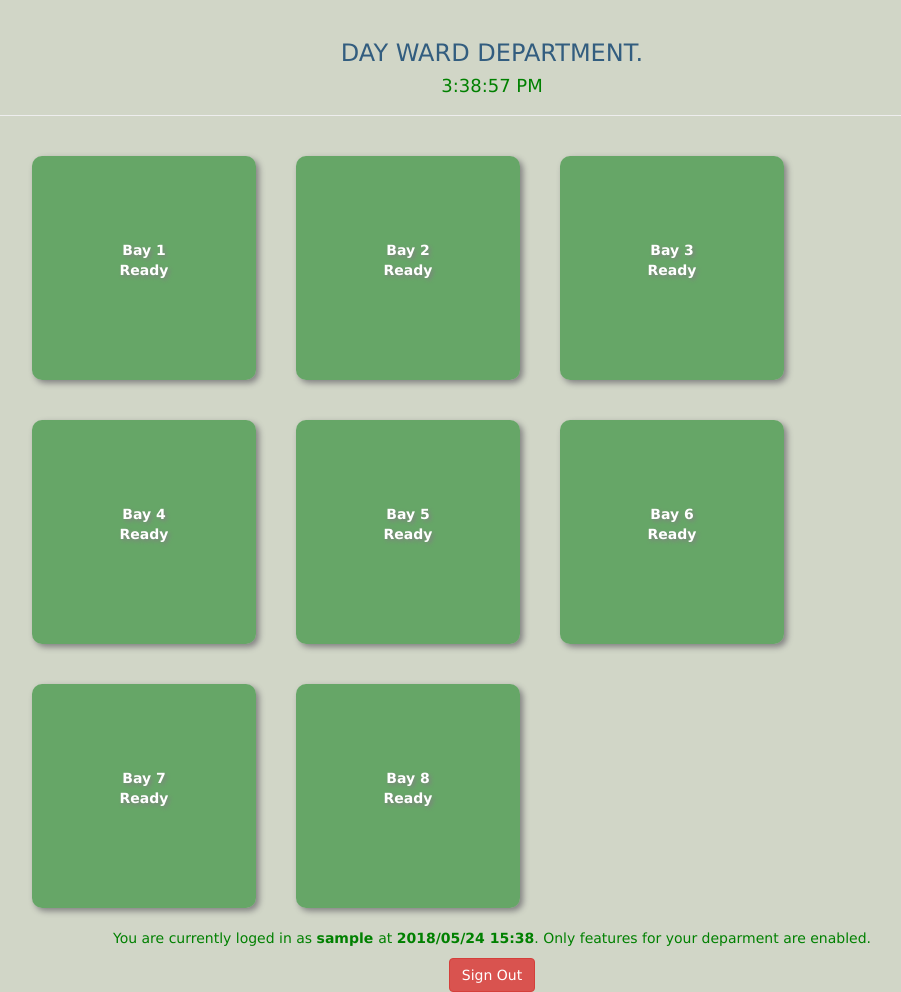
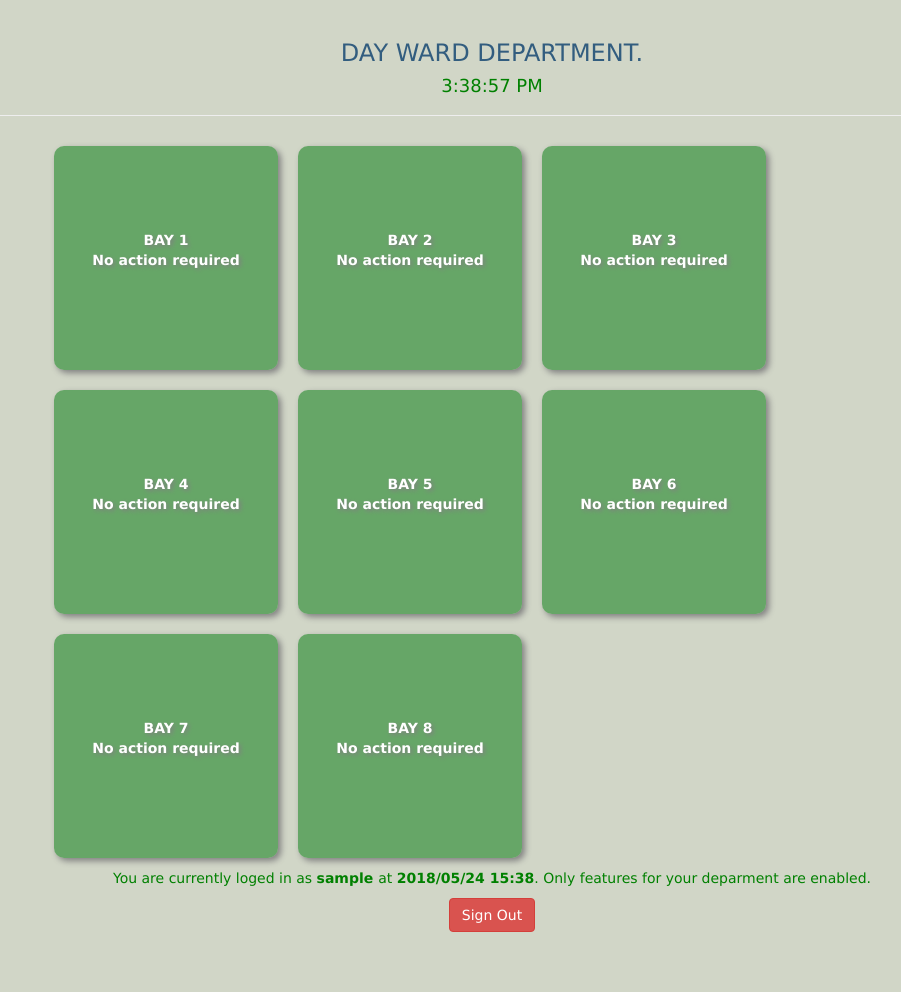
Before and after one commit to nagelalexgit/PHPLogin, a PHP site: page /dayward_dep.php in a window 1280 px wide. Shown: the whole page, without its empty margins (148-1049 px from the left). After the commit the page ends 932 px from the top, so only its background shows below. Run offline with PHP 8.4, Linux system fonts and the light colour scheme; the visitor is signed in with stand-in values (Sample User, id 1).

Commit message:
add js and css

```diff
--- a/PHP_code/config.php
+++ b/PHP_code/config.php
@@ -1,7 +1,7 @@
 <?php
 /* Database credentials. Assuming you are running MySQL
 server with default setting (user 'root' with no password) */
-define('DB_SERVER', 'localhost');
+define('DB_SERVER', '127.0.0.1');
 define('DB_USERNAME', 'root');
 define('DB_PASSWORD', '123456');
 define('DB_NAME', 'testDB');
--- /dev/null
+++ b/PHP_code/css/dayWard.css
@@ -0,0 +1,198 @@
+
+.intro{
+  height:75%
+}
+h4 {
+  color: green;
+}
+h3 {
+  color: rgba(26, 75, 116, 0.87);
+}
+.left{
+  display : flex;
+  justify-content : center;
+  align-items : center;
+  border-right-style: dotted;
+  border-right-color: rgba(65, 66, 66, 0.20);
+  border-bottom-style: solid;
+  border-bottom-color: rgba(65, 66, 66, 0.10);
+  font: 11px sans-serif;
+  background-color:rgba(4, 24, 36, 0.001);
+  height : 100%;
+  color : #3d231b;
+}
+.right{
+  display : flex;
+  justify-content : center;
+  align-items : center;
+  background-color:rgba(4, 24, 36, 0.001);
+  border-bottom-style: solid;
+  border-bottom-color: rgba(65, 66, 66, 0.10);
+  height : 100%;
+  color : #3d23;
+}
+/* visited link */
+a:visited {
+    color: #ede7e3;
+}
+/* mouse over link */
+a:hover {
+    color: rgba(2, 12, 3, 0.78);
+    filter: drop-shadow(1px 1px 6px gray);
+    transition-duration:0.5s;
+}
+
+/* selected link */
+a:active {
+    color: #ede7e3;
+}
+.button-container {
+    width: auto;
+    overflow-y: auto;
+}
+.button-container > a {
+    float: left;
+    text-decoration: none;
+    border-radius: 10px;
+    margin: 10px;
+}
+.button{
+    z-index: 1;
+    width: 16em;
+    height: 16em;
+    color: white;
+    text-shadow: 2px 2px 4px grey;
+    box-shadow: 3px 3px 6px grey;
+    padding-top: 6em;
+    background: rgba(32, 135, 41, 0.6);
+    font-weight:  bold;
+}
+.main{
+  width: 70%;
+  margin-left: auto;
+  margin-right: auto;
+}
+.buttonParked{
+    z-index: 1;
+    width: 16em;
+    height: 16em;
+    padding-top: 6em;
+    box-shadow: 3px 3px 6px grey;
+    background: rgba(59, 150, 216, 0.6);
+    font-weight:  bold;
+}
+.buttonAccepted{
+    z-index: 1;
+    width: 16em;
+    height: 16em;
+    padding-top: 6em;
+    padding-left: 1em;
+    padding-right: 1em;
+    box-shadow: 3px 3px 6px grey;
+    background: rgba(127, 63, 191, 0.6);
+    font-weight:  bold;
+}
+.buttonAlarm {
+  z-index: 1;
+  background-color: #FFFFFF;
+  -webkit-border-radius: 10px;
+  border-radius: 10px;
+  border: none;
+  color: #FFFFFF;
+  width: 16em;
+  height: 16em;
+  padding-top: 4.5em;
+  font-weight:  bold;
+  cursor: pointer;
+  text-align: center;
+  text-decoration: none;
+  -webkit-animation: glowing 1000ms infinite;
+  -moz-animation: glowing 1000ms infinite;
+  -o-animation: glowing 1000ms infinite;
+  animation: glowing 1000ms infinite;
+}
+@-webkit-keyframes glowing {
+  0% { background-color: rgba(208, 22, 5, 0.72); -webkit-box-shadow: 0 0 1px rgba(208, 22, 5, 0.72); }
+  50% { background-color: rgba(231, 3, 7, 0.78); -webkit-box-shadow: 0 0 5px rgba(231, 3, 7, 0.78); }
+  100% { background-color: rgba(208, 22, 5, 0.72); -webkit-box-shadow: 0 0 1px rgba(208, 22, 5, 0.72); }
+}
+
+@-moz-keyframes glowing {
+  0% { background-color: rgba(208, 22, 5, 0.72); -moz-box-shadow: 0 0 1px rgba(208, 22, 5, 0.72); }
+  50% { background-color: rgba(231, 3, 7, 0.78); -moz-box-shadow: 0 0 5px rgba(231, 3, 7, 0.78); }
+  100% { background-color: rgba(208, 22, 5, 0.72); -moz-box-shadow: 0 0 1px rgba(208, 22, 5, 0.72); }
+}
+
+@-o-keyframes glowing {
+  0% { background-color: rgba(208, 22, 5, 0.72); box-shadow: 0 0 1px rgba(208, 22, 5, 0.72); }
+  50% { background-color: rgba(231, 3, 7, 0.78); box-shadow: 0 0 5px rgba(231, 3, 7, 0.78); }
+  100% { background-color: rgba(208, 22, 5, 0.72); box-shadow: 0 0 1px rgba(208, 22, 5, 0.72); }
+}
+
+@keyframes glowing {
+  0% { background-color: rgba(208, 22, 5, 0.72); box-shadow: 0 0 1px rgba(208, 22, 5, 0.72); }
+  50% { background-color: rgba(231, 3, 7, 0.78); box-shadow: 0 0 5px rgba(231, 3, 7, 0.78); }
+  100% { background-color: rgba(208, 22, 5, 0.72); box-shadow: 0 0 1px rgba(208, 22, 5, 0.72); }
+}
+.buttonRequested {
+  z-index: 1;
+  background-color: #FFFFFF;
+  -webkit-border-radius: 10px;
+  border-radius: 10px;
+  border: none;
+  color: #FFFFFF;
+  width: 16em;
+  height: 16em;
+  padding-top: 6em;
+  padding-left: 1em;
+  padding-right: 1em;
+  font-weight:  bold;
+  cursor: pointer;
+  display: inline-block;
+  text-align: center;
+  text-decoration: none;
+  -webkit-animation: glowing1 1500ms infinite;
+  -moz-animation: glowing1 1500ms infinite;
+  -o-animation: glowing1 1500ms infinite;
+  animation: glowing1 1500ms infinite;
+}
+@-webkit-keyframes glowing1 {
+  0% { background-color: rgba(157, 74, 15, 0.79); -webkit-box-shadow: 0 0 1px rgba(157, 74, 15, 0.79);}
+  50% { background-color: rgba(204, 85, 0, 0.85); -webkit-box-shadow: 0 0 5px rgba(204, 85, 0, 0.85); }
+  100% { background-color: rgba(229, 95, 0, 0.88); -webkit-box-shadow: 0 0 1px rgba(229, 95, 0, 0.88); }
+}
+
+@-moz-keyframes glowing1 {
+  0% { background-color: rgba(157, 74, 15, 0.79); -moz-box-shadow: 0 0 1px rgba(157, 74, 15, 0.79); }
+  50% { background-color: rgba(204, 85, 0, 0.85); -moz-box-shadow: 0 0 5px rgba(204, 85, 0, 0.85); }
+  100% { background-color: rgba(229, 95, 0, 0.88); -moz-box-shadow: 0 0 1px rgba(229, 95, 0, 0.88); }
+}
+
+@-o-keyframes glowing1 {
+  0% { background-color: rgba(157, 74, 15, 0.79); box-shadow: 0 0 1px rgba(157, 74, 15, 0.79); }
+  50% { background-color: rgba(204, 85, 0, 0.85); box-shadow: 0 0 5px rgba(204, 85, 0, 0.85); }
+  100% { background-color: rgba(229, 95, 0, 0.88); box-shadow: 0 0 1px rgba(229, 95, 0, 0.88); }
+}
+
+@keyframes glowing1 {
+  0% { background-color: rgba(157, 74, 15, 0.79); box-shadow: 0 0 1px rgba(157, 74, 15, 0.79); }
+  50% { background-color: rgba(204, 85, 0, 0.85); box-shadow: 0 0 5px rgba(204, 85, 0, 0.85); }
+  100% { background-color: rgba(229, 95, 0, 0.88); box-shadow: 0 0 1px rgba(229, 95, 0, 0.88); }
+}
+
+@media (max-width: 1200px) {
+  .left{
+    height:50%
+  }
+  .right{
+    height:50%
+  }
+}
+.about{
+  display : inline;
+  justify-content : center;
+  align-items : center;
+  background-color:rgba(175, 184, 157, 0.57);
+  color : green;
+  height:4%
+}
--- a/PHP_code/dayward_dep.php
+++ b/PHP_code/dayward_dep.php
@@ -17,10 +17,10 @@ $date = date('Y/m/d H:i');
 <head>
   <meta charset="UTF-8">
   <title>DAY WARD DEPARTMENT</title>
-  <script type="text/javascript" src="js/script.js"></script>
+  <script type="text/javascript" src="js/dayWardScript.js"></script>
   <script  src="https://ajax.googleapis.com/ajax/libs/jquery/3.3.1/jquery.min.js"></script>
   <link rel="stylesheet" href="https://maxcdn.bootstrapcdn.com/bootstrap/3.3.7/css/bootstrap.css">
-  <link rel="stylesheet" href="css/css.css">
+  <link rel="stylesheet" href="css/dayWard.css">
   <style type="text/css">
       body{ height:100%;font-family: "Verdana", Times, serif; text-align: center;background-color:rgba(175, 184, 157, 0.57);}
       html{height:95%}
@@ -32,15 +32,15 @@ $date = date('Y/m/d H:i');
       <h4 id="demo">_</h4>
   </div>
   <div class="main">
-    <div class="button-container-day">
-      <a id=bay1 href="#/Action1" class="button-day" onclick="alarmFunctionDay(this.id);">Bay 1 <br> Ready</a>
-      <a id=bay2 href="#/Action2" class="button-day" onclick="pendingFunctionDay(this.id);">Bay 2 <br> Ready</a>
-      <a id=bay3 href="#/Action3" class="button-day" onclick="assignFunctionDay(this.id);">Bay 3 <br> Ready</a>
-      <a id=bay4 href="#/Action4" class="button-day" onclick="acceptedFunctionDay(this.id);">Bay 4 <br> Ready</a>
-      <a id=bay5 href="#/Action5" class="button-day" onclick="getBayStatus();">Bay 5 <br> Ready</a>
-      <a id=bay6 href="#/Action6" class="button-day">Bay 6 <br> Ready</a>
-      <a id=bay7 href="#/Action4" class="button-day">Bay 7 <br> Ready</a>
-      <a id=bay8 href="#/Action5" class="button-day">Bay 8 <br> Ready</a>
+    <div class="button-container">
+      <a id=bay1 href="#/Action1" class="button" onclick="alarmFunction(this.id);">BAY 1<br>No action required</a>
+      <a id=bay2 href="#/Action2" class="button" onclick="pendingFunction(this.id);">BAY 2<br>No action required</a>
+      <a id=bay3 href="#/Action3" class="button" onclick="assignFunction(this.id);">BAY 3<br>No action required</a>
+      <a id=bay4 href="#/Action4" class="button" onclick="acceptedFunction(this.id);">BAY 4<br>No action required</a>
+      <a id=bay5 href="#/Action5" class="button" onclick="getBayStatus();">BAY 5<br>No action required</a>
+      <a id=bay6 href="#/Action6" class="button">BAY 6<br>No action required</a>
+      <a id=bay7 href="#/Action4" class="button">BAY 7<br>No action required</a>
+      <a id=bay8 href="#/Action5" class="button">BAY 8<br>No action required</a>
     </div>
   </div>
   <section class="about">
--- a/PHP_code/js/script.js
+++ b/PHP_code/js/dayWardScript.js
@@ -2,8 +2,8 @@
 var delay = 1000;
 
 function alarmFunction(id) {
-  element = document.getElementById(id).className = "buttonAlarmRW";
-  element = document.getElementById(id).innerHTML = "Bay " +id.slice(-1)+ " <br> Abnormal delay <br> request has been resent";
+  element = document.getElementById(id).className = "buttonAlarm";
+  element = document.getElementById(id).innerHTML = "Bay " +id.slice(-1)+ " <br> Abnormal delay <br> Administrator action required!";
 }
 function pendingFunction(id) {
   element = document.getElementById(id).className = "buttonRequested";
@@ -11,7 +11,7 @@ function pendingFunction(id) {
 }
 function assignFunction(id) {
   element = document.getElementById(id).className = "buttonParked";
-  element = document.getElementById(id).innerHTML = "Bay " + id.slice(-1) + "<br> Patient parked";
+  element = document.getElementById(id).innerHTML = "Bay " + id.slice(-1) + "<br> Patient parked <br> No action required";
 }
 function acceptedFunction(id) {
   element = document.getElementById(id).className = "buttonAccepted";
@@ -21,28 +21,6 @@ function defaultFunction(id) {
   element = document.getElementById(id).className = "button";
   element = document.getElementById(id).innerHTML = "Bay " +id.slice(-1)+ "<br> Ready";
 }
-////////////////////////////////////////////////////////////////////////////////////////////
-function alarmFunctionDay(id) {
-  element = document.getElementById(id).className = "buttonAlarm-day";
-  element = document.getElementById(id).innerHTML = "Bay " +id.slice(-1)+ " <br> Abnormal delay <br> Administrator action <br> required!";
-}
-function pendingFunctionDay(id) {
-  element = document.getElementById(id).className = "buttonRequested-day";
-  element = document.getElementById(id).innerHTML = "Bay " +id.slice(-1)+ " <br> Transfer requested";
-}
-function assignFunctionDay(id) {
-  element = document.getElementById(id).className = "buttonParked-day";
-  element = document.getElementById(id).innerHTML = "Bay " + id.slice(-1) + "<br> Patient parked";
-}
-function acceptedFunctionDay(id) {
-  element = document.getElementById(id).className = "buttonAccepted-day";
-  element = document.getElementById(id).innerHTML = "Bay " +id.slice(-1)+ " <br> Transfer accepted <br> <p id='countDown'></p>";
-}
-function defaultFunctionDay(id) {
-  element = document.getElementById(id).className = "button-day";
-  element = document.getElementById(id).innerHTML = "Bay " +id.slice(-1)+ "<br> Ready";
-}
-//////////////////////////////////////////////////////////////////////////////////////////////
 function assignTimeOut(id,status) {
   setTimeout(callMe,delay);
 }
@@ -60,7 +38,7 @@ function clearTimeOut() {
   setTimeout(clearField,delay);
 }
 // Set the date we're counting down to
-var countDownDate = new Date("May 18, 2018 14:57:25").getTime();
+var countDownDate = new Date("May 24, 2018 15:40:25").getTime();
 
 // Update the count down every 1 second
 var x = setInterval(function() {
--- a/PHP_code/recovery_dep.php
+++ b/PHP_code/recovery_dep.php
@@ -145,11 +145,11 @@ if($_SERVER["REQUEST_METHOD"] == "POST"){
 <head>
     <meta charset="UTF-8">
     <title>RECOVERY WARD DEPARTMENT</title>
-    <script type="text/javascript" src="js/script.js"></script>
+    <script type="text/javascript" src="js/recoveryWardScript.js"></script>
     <script  src="https://ajax.googleapis.com/ajax/libs/jquery/3.3.1/jquery.min.js"></script>
     <audio id="myAudio" autoplay><source src="sounds/speech.mp3" type="audio/mpeg"></audio>
     <link rel="stylesheet" href="https://maxcdn.bootstrapcdn.com/bootstrap/3.3.7/css/bootstrap.css">
-    <link rel="stylesheet" href="css/css.css">
+    <link rel="stylesheet" href="css/recoveryWard.css">
     <style type="text/css">
         body{ height:100%;font-family: "Verdana", Times, serif; text-align: center;background-color:rgba(200, 200, 150, 0.5);}
         html{height:95%}
```
Also changed, not shown: PHP_code/js/recoveryWardScript.js (added, +65 -0 lines), PHP_code/css/recoveryWard.css (renamed from PHP_code/css/css.css).
